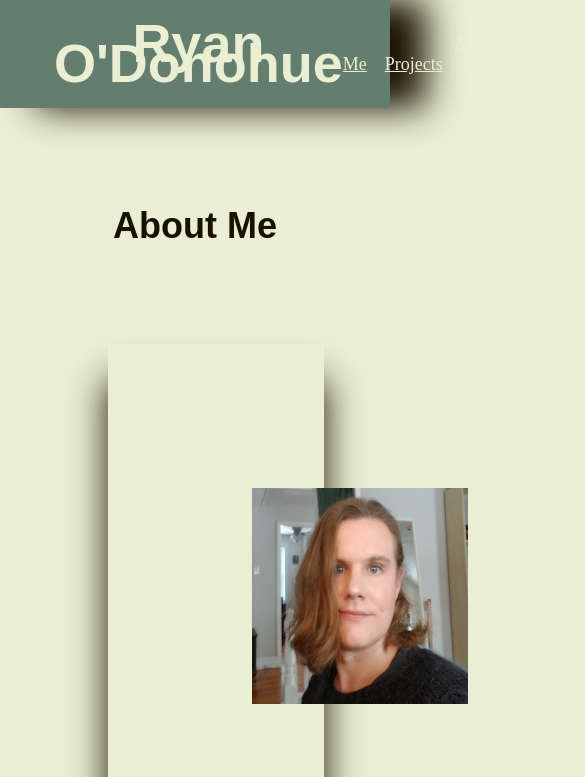
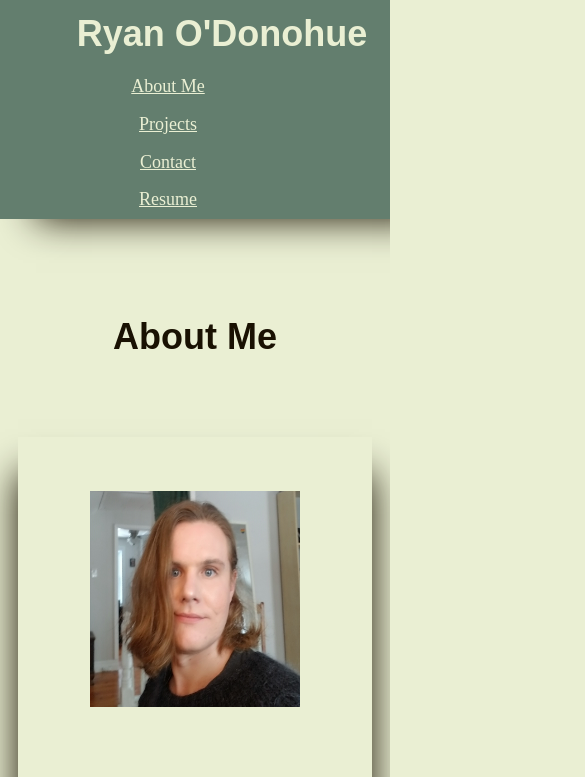
Before and after one commit to RyeBowTie/Ryan-React-Portfolio, a React (Create React App) app in the folder ryan-react-portfolio/: page / in a window 390 px wide. Shown: the top 777 px of the page, 585 px wide, since content can reach past the window. Built offline with nearby package versions, Linux system fonts and the light colour scheme.

Commit message:
updated styles to be more mobile friendly.

```diff
--- a/ryan-react-portfolio/src/App.css
+++ b/ryan-react-portfolio/src/App.css
@@ -50,13 +50,15 @@
       font-size: 18px;
       background-color: var(--beige);
       line-height: 1.1rem;
+      height: 100%;
   }
 
   header {
       display: flex;
+      flex-flow: row wrap;
       justify-content: space-between;
       align-items: center;
-      height: 6rem;
+      height: 8rem;
       background-color: var(--xanadu);
       box-shadow: 2rem 0 2rem  var(--black-chocolate);
       margin-bottom: 6rem;
@@ -70,7 +72,9 @@
   }
 
   nav {
-      padding-right: 3rem;
+    padding-right: 3rem;
+    display: flex;
+    flex-flow: row wrap;
   }
 
   nav a{
@@ -96,13 +100,47 @@
 
   section {
       display: flex;
-      flex-flow: row wrap;
+      flex-flow: column wrap;
       justify-content: space-around;
+      align-content: center;
       box-shadow: 0 2rem 2rem   var(--black-chocolate);
       margin: 6rem;
       padding: 6rem;
   }
 
+  form {
+    display: flex;
+    flex-flow: column wrap;
+    width: 50%;
+    justify-content: center;
+  }
+
+  textarea {
+    height: 300px;
+  }
+
+  input {
+    margin: 10px;
+  }
+
+  button {
+    margin : 10px;
+  }
+
+  .footer {
+    height: 6rem;
+    background-color: var(--xanadu);
+    display: flex;
+    flex-flow: row wrap;
+    align-content: center;
+    justify-content: center;
+  }
+
+  .footer a {
+    background-color: var(--beige);
+    padding: 1rem;
+    margin: 3rem;
+  }
   .biography {
       display: flex;
       flex-flow: row wrap;
@@ -137,3 +175,36 @@
       color: var(--black-chocolate);
       font-family: 'Rubik', sans-serif;
   }
+
+  @media only screen and (max-width: 600px) {
+    section {
+      padding: 1rem;
+      margin: 1rem;
+    }
+
+    img {
+      width: 66%;
+    }
+
+    .footer a {
+      margin: .5rem;
+    }
+
+    header {
+      height: fit-content;
+      justify-content: center;
+    }
+
+    header h1 {
+      font-size: 2rem;
+      text-align: center;
+    }
+
+    nav {
+      flex-direction: column;
+    }
+
+    form {
+      width: 100%;
+    }
+  }
```
